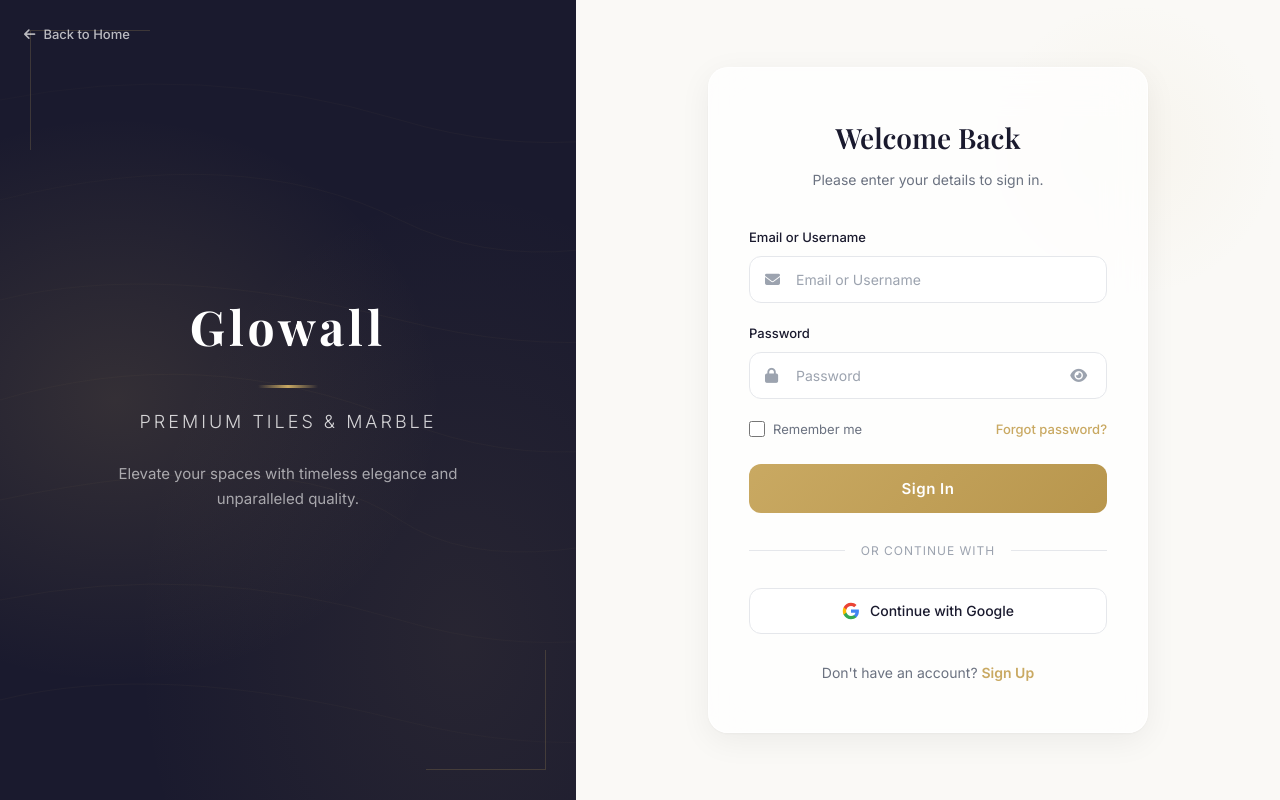
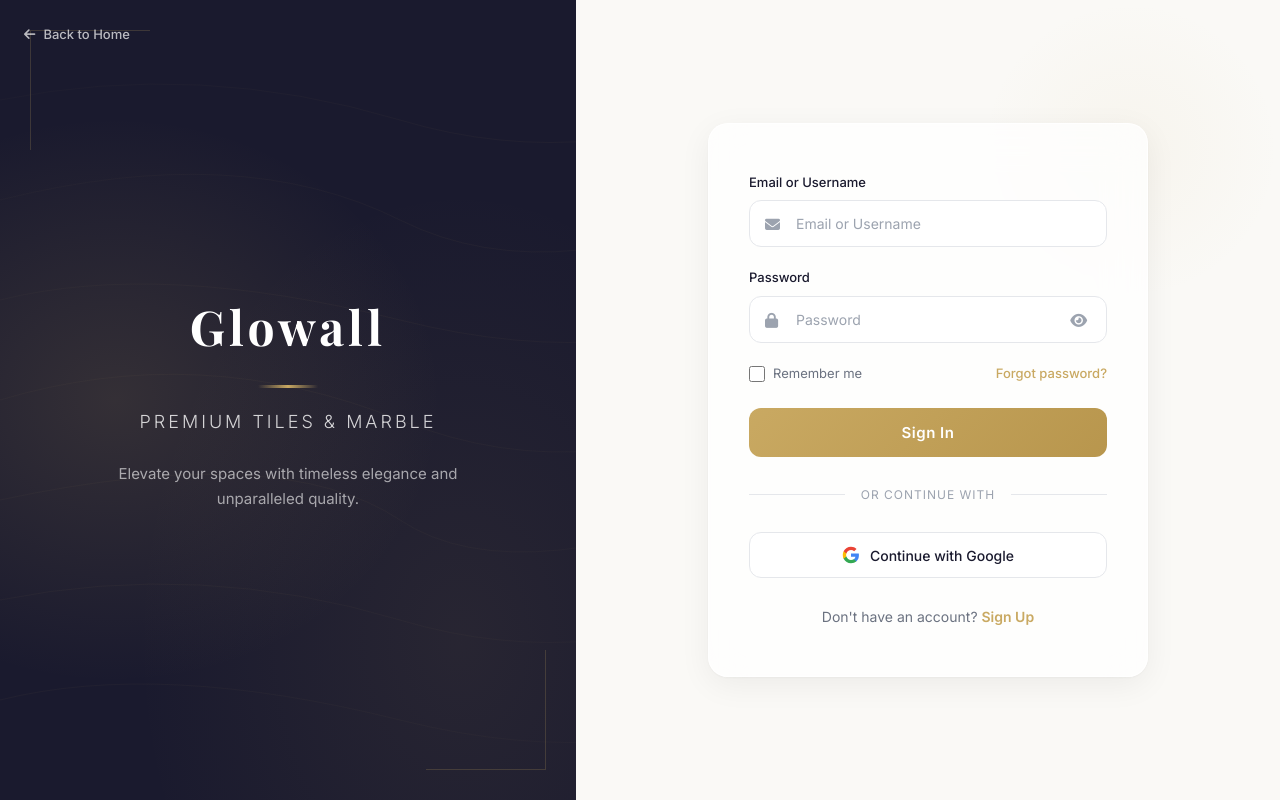
Before and after one commit to Naman7564/Glowall, a Django app: page /accounts/login/ in a window 1280 px wide. Run offline with Django 5.2, Linux system fonts and the light colour scheme.

Commit message:
fix login page

```diff
--- a/tiles_catalog/templates/accounts/login.html
+++ b/tiles_catalog/templates/accounts/login.html
@@ -188,34 +188,6 @@
                 0 8px 32px rgba(0, 0, 0, 0.06),
                 0 1px 3px rgba(0, 0, 0, 0.04);
             animation: authFadeInUp 0.6s ease-out 0.2s both;
-        }
-
-        .auth-card-header {
-            text-align: center;
-            margin-bottom: 36px;
-        }
-
-        .auth-card-logo {
-            font-family: var(--font-display);
-            font-size: 28px;
-            font-weight: 700;
-            color: var(--auth-primary);
-            letter-spacing: 2px;
-            margin-bottom: 8px;
-            display: none;
-        }
-
-        .auth-card-title {
-            font-family: var(--font-display);
-            font-size: 28px;
-            font-weight: 600;
-            color: var(--auth-text);
-            margin-bottom: 8px;
-        }
-
-        .auth-card-subtitle {
-            font-size: 14px;
-            color: var(--auth-text-light);
         }
 
         /* Form Fields */
@@ -622,9 +594,6 @@
                 padding: 32px 24px;
                 border-radius: 16px;
             }
-            .auth-card-logo {
-                display: block;
-            }
             .auth-back-home {
                 color: rgba(255, 255, 255, 0.9);
             }
@@ -691,12 +660,6 @@
         <!-- Right Form Panel -->
         <div class="auth-form-panel">
             <div class="auth-card">
-                <div class="auth-card-header">
-                    <p class="auth-card-logo">Glowall</p>
-                    <h2 class="auth-card-title">Welcome Back</h2>
-                    <p class="auth-card-subtitle">Please enter your details to sign in.</p>
-                </div>
-
                 <!-- Error Messages -->
                 {% if form.non_field_errors %}
                 <div class="auth-errors">
```
